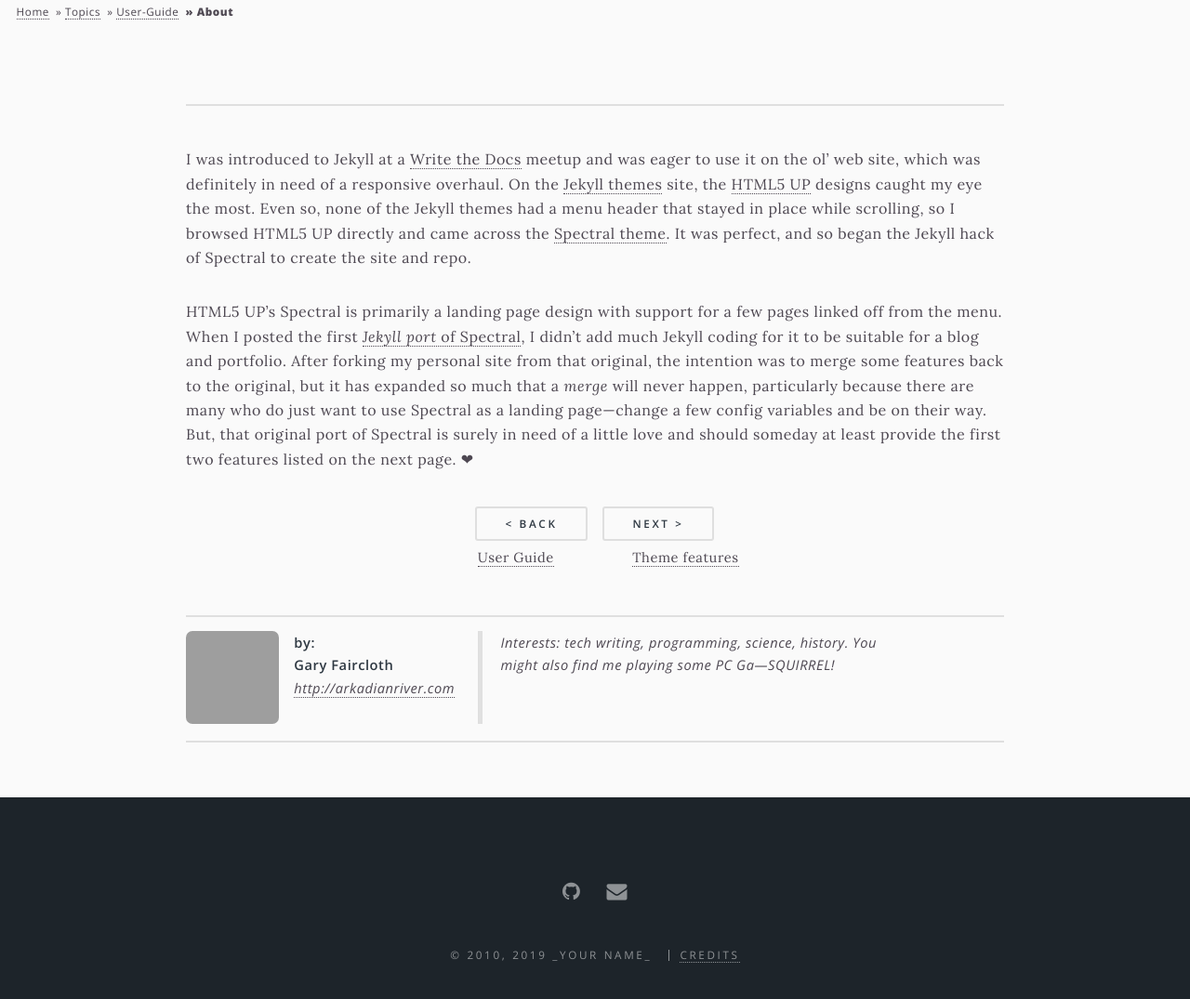
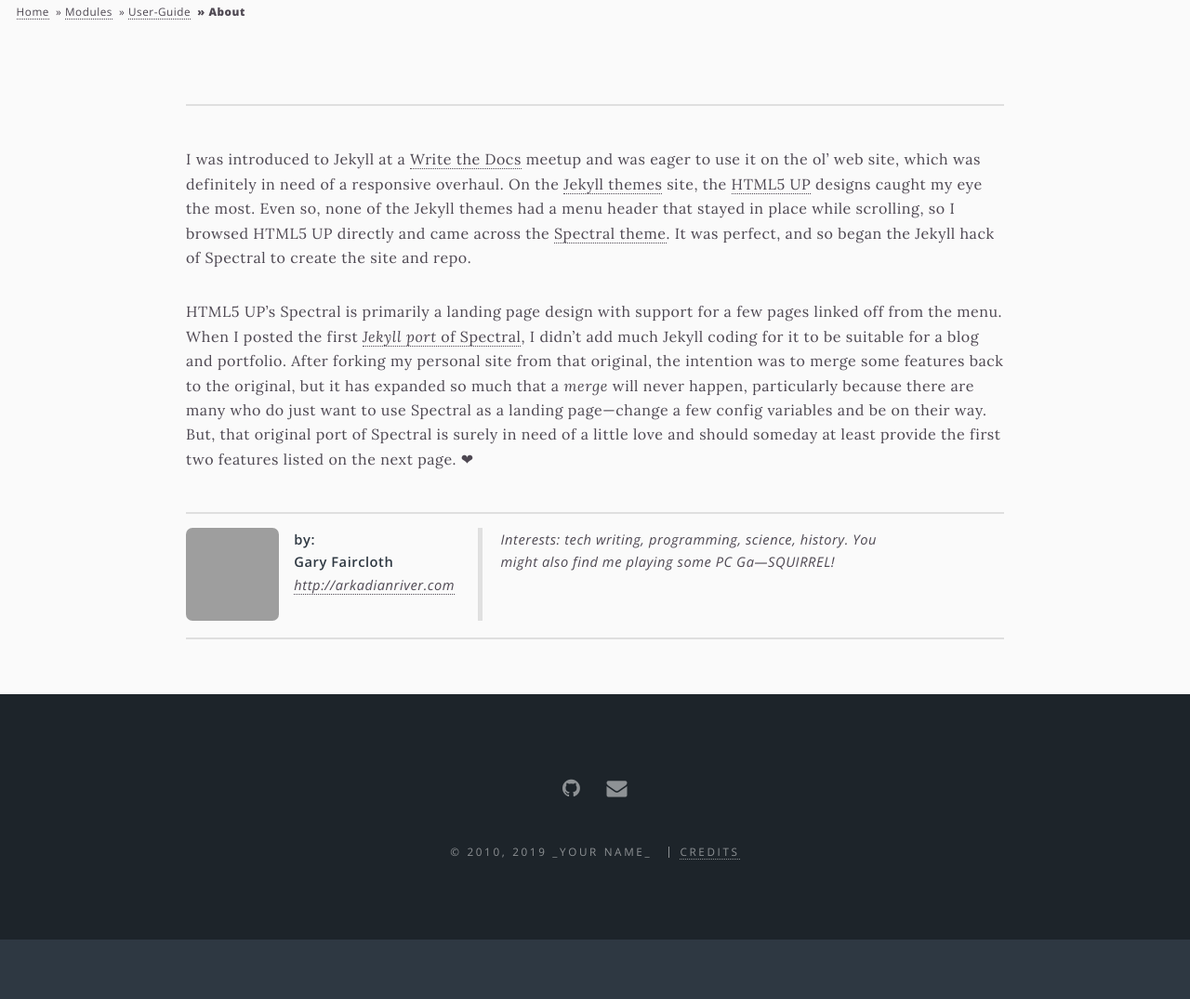
Before and after one commit to TomNWilson/TomNWilson.github.io, a Jekyll site: the page built from _posts/3016-02-21-about.md, in a window 1280 px wide and 1400 px high. Shown: the part 309-1384 px from the top of the window at 93% size. Built offline with Jekyll 4.4.1, drawn with Linux system fonts in a browser that asks for light colours; comment, search, counter and statistics services are not loaded; grey boxes are pictures that could not be loaded.

Commit message:
Update 3016-02-21-about.md

```diff
--- a/_posts/3016-02-21-about.md
+++ b/_posts/3016-02-21-about.md
@@ -4,7 +4,7 @@
 author: arkadianriver
 options: [minihead]
 categories:
-  - topics
+  - Modules
   - user-guide
 background-image: flickr-froderik.jpg
 ---
```
